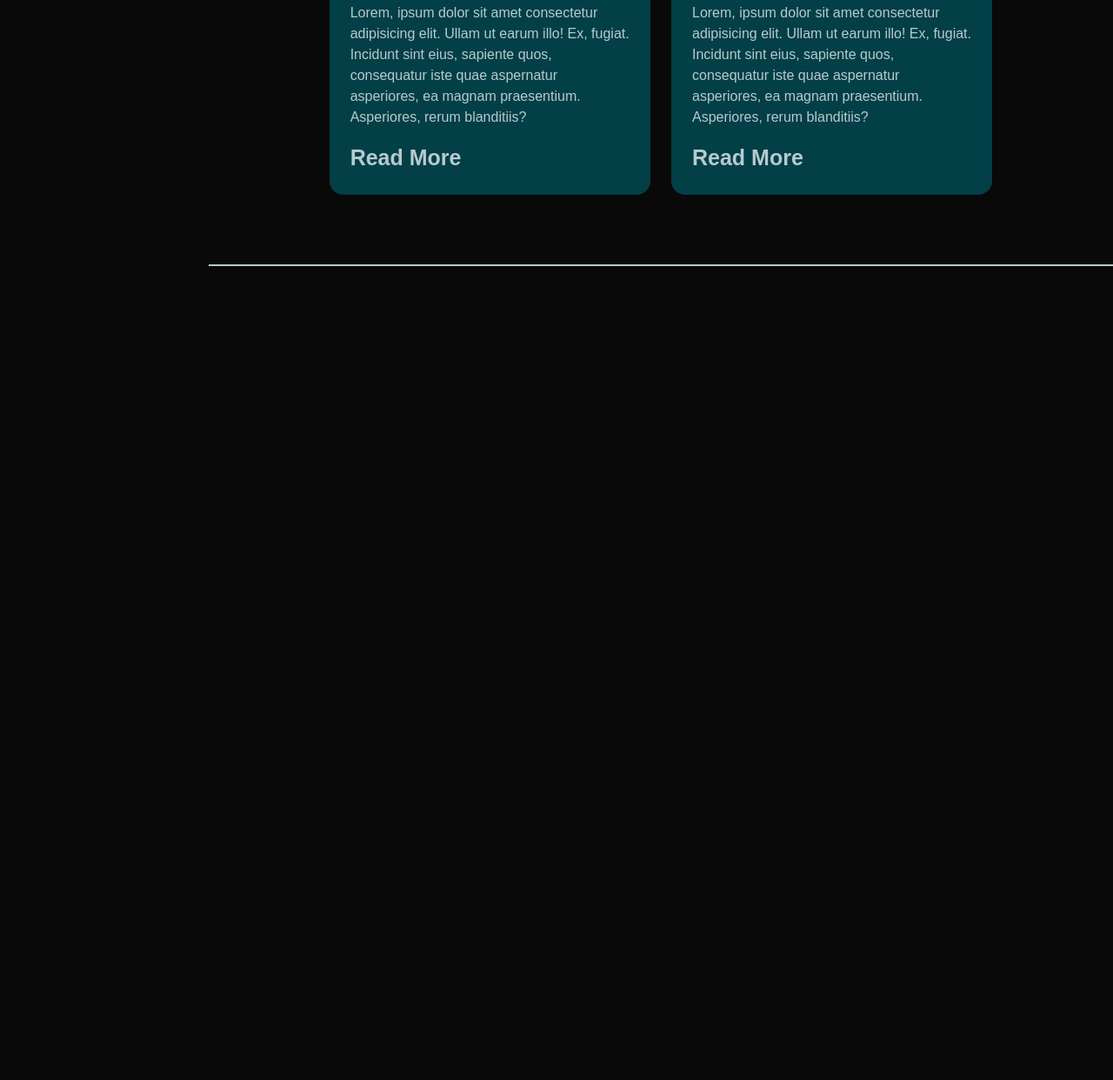
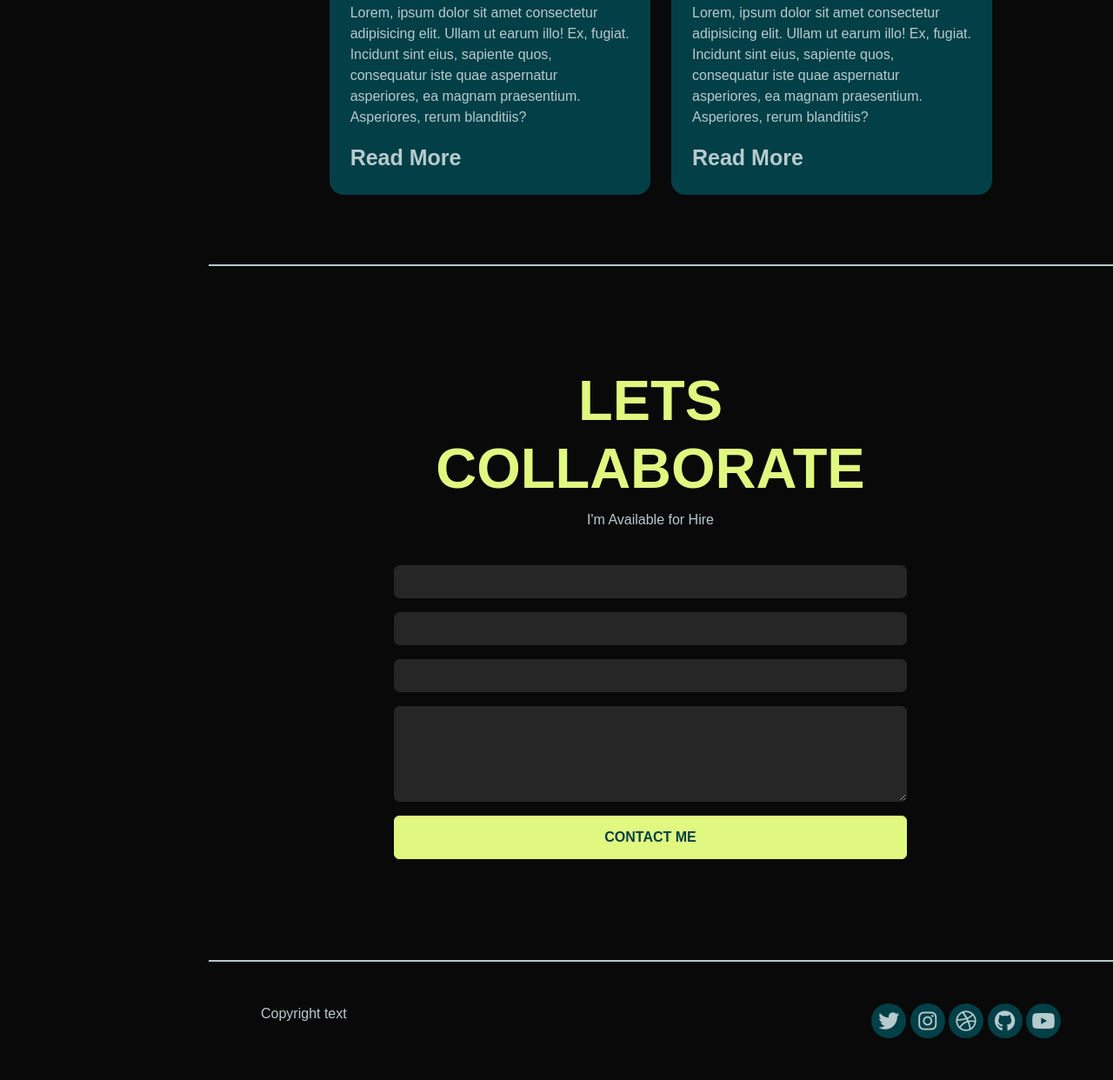
Before and after one commit to annisaizzatullatifa/Portofolio-Celerates, a plain HTML site: page index.html in a window 1280 px wide. Shown: the part 4364-5606 px from the top of the page at 87% size. Before the commit the page ends 4670 px from the top, so only its background shows below. Drawn offline with Linux system fonts and the light colour scheme.

Commit message:
add footer

```diff
--- a/asset/css/style.css
+++ b/asset/css/style.css
@@ -220,3 +220,29 @@ img {
     max-height: 300px;
     object-fit: cover;
 }
+/*CONTACT*/
+#CONTACT .form-control {
+    background-color: #262626;
+    border-color: #262626;
+    color: #033f47;
+}
+
+#CONTACT .form-control::placeholder {
+    color: #262626;
+}
+#contact input.form-control {
+    height: 44px;
+}
+
+/*footer*/
+
+.social-icon a {
+    width: 40px;
+    height: 40px;
+    display: inline-flex;
+    align-items: center;
+    justify-content: center;
+    background-color: var(--color-base);
+    border-radius: 100px;
+    font-size: 24px;
+}
--- a/index.html
+++ b/index.html
@@ -473,6 +473,86 @@
                     </div>
                 </div>
             </section>
+
+            <section
+                id="CONTACT"
+                class="full-height px-lg-5 about-section bg-dark-custom"
+            >
+                <div class="container row justify-content-center text-center">
+                    <div class="col-lg-8 pb-4">
+                        <h1 class="text-brand">LETS COLLABORATE</h1>
+                        <p>I'm Available for Hire</p>
+                    </div>
+                    <div class="col-lg-8">
+                        <form action="#" class="row g-lg-3 gy-3">
+                            <div class="form-group col-md -6">
+                                <input
+                                    type="text"
+                                    class="form-control"
+                                    placeholder="Enter your name"
+                                />
+                            </div>
+                            <div class="form-group">
+                                <input
+                                    type="email"
+                                    class="form-control"
+                                    placeholder="Enter your email"
+                                />
+                            </div>
+                            <div class="form-group col-12">
+                                <input
+                                    type="text"
+                                    class="form-control"
+                                    placeholder="Enter your subject"
+                                />
+                            </div>
+                            <div class="form-group col-12">
+                                <textarea
+                                    name="Message"
+                                    rows="4"
+                                    class="form-control"
+                                    placeholder="Enter your Message"
+                                >
+                                </textarea>
+                            </div>
+                            <div class="form-group col-12 d-grid">
+                                <button type="Submit" class="btn btn-brand">
+                                    CONTACT ME
+                                </button>
+                            </div>
+                        </form>
+                    </div>
+                </div>
+            </section>
+
+            <footer class="py-5 px-lg-5">
+                <div class="container">
+                    <div class="row gy-4 justify-content-between">
+                        <div class="col-auto">
+                            <p class="mb-0">Copyright text</p>
+                        </div>
+                        <div class="col-auto">
+                            <div class="social-icon">
+                                <a href="#"
+                                    ><i class="fa-brands fa-twitter"></i
+                                ></a>
+                                <a href="#"
+                                    ><i class="fa-brands fa-instagram"></i
+                                ></a>
+                                <a href="#"
+                                    ><i class="fa-brands fa-dribbble"></i
+                                ></a>
+                                <a href="#"
+                                    ><i class="fa-brands fa-github"></i
+                                ></a>
+                                <a href="#"
+                                    ><i class="fa-brands fa-youtube"></i
+                                ></a>
+                            </div>
+                        </div>
+                    </div>
+                </div>
+            </footer>
         </div>
 
         <script>
```
